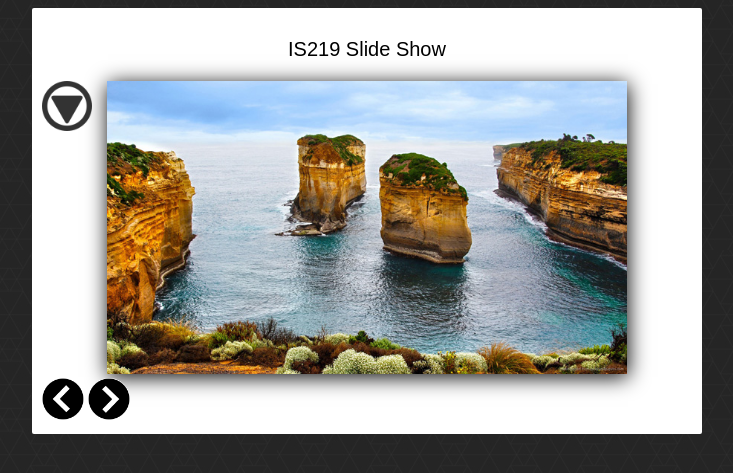
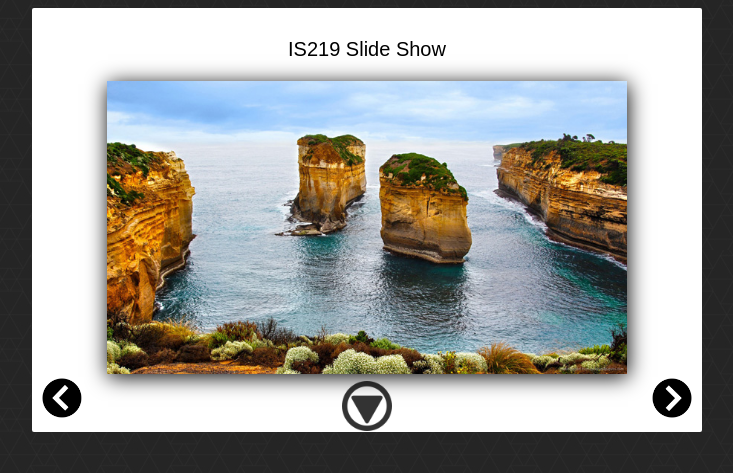
Before and after one commit to ac639/catarino-p2, a PHP site: page /index.html in a window 1280 px wide. Shown: the top 473 px of the page, without its empty margins (273-1006 px from the left). Run offline with PHP 8.4, Linux system fonts and the light colour scheme; grey boxes labelled with a size stand in for pictures from a placeholder-image service; some libraries are stand-ins or nearby versions.

Commit message:
Fixed next and prev button positions and centered moreIndicator

```diff
--- a/css/style.css
+++ b/css/style.css
@@ -119,3 +119,22 @@ img {
     max-width: 100%;
     max-height: 100%;
 }
+
+#nextPhoto {
+	width: 40px;
+	height: 40px;
+	float: right;
+
+}
+
+#prevPhoto {
+	width: 40px;
+	height: 40px;
+
+}
+
+.moreIndicator {
+	position: absolute;
+	top: 300px;
+	right: 300px;
+}
```
